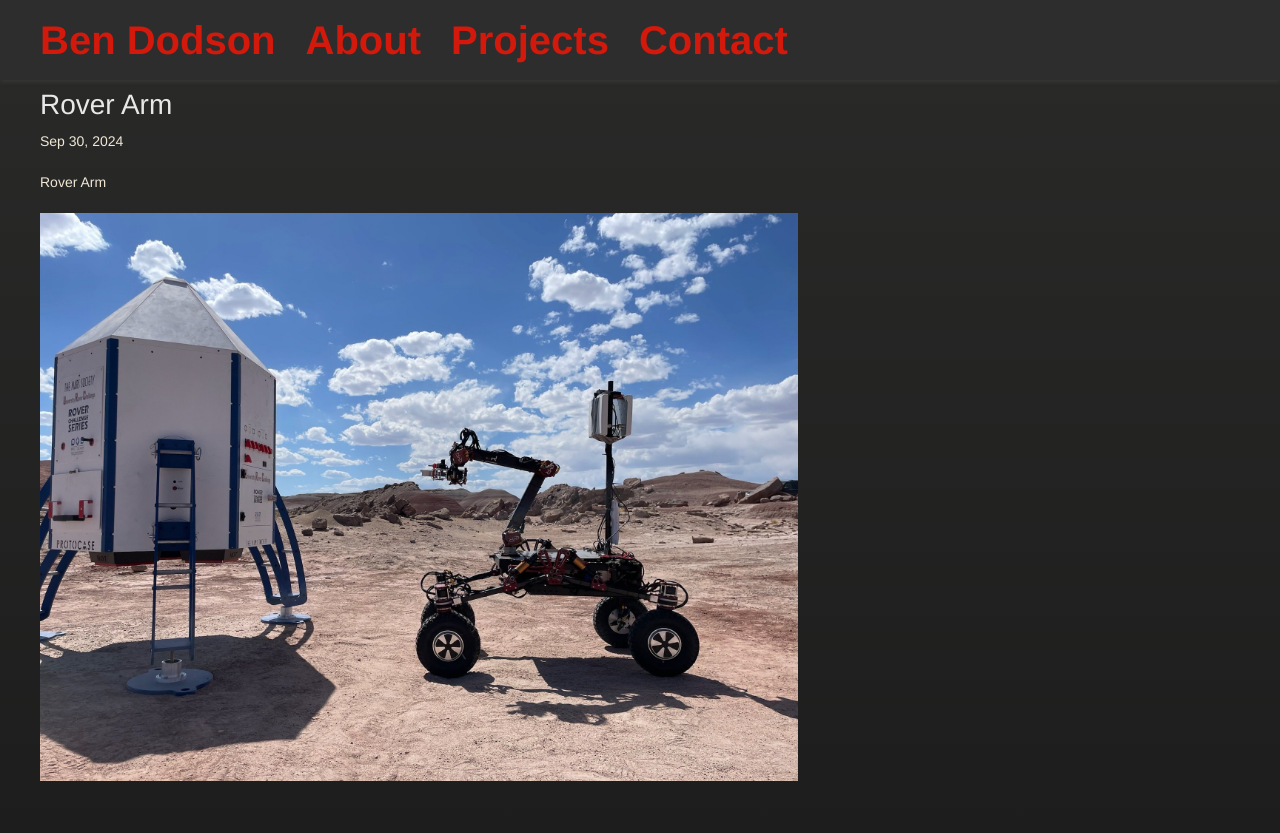
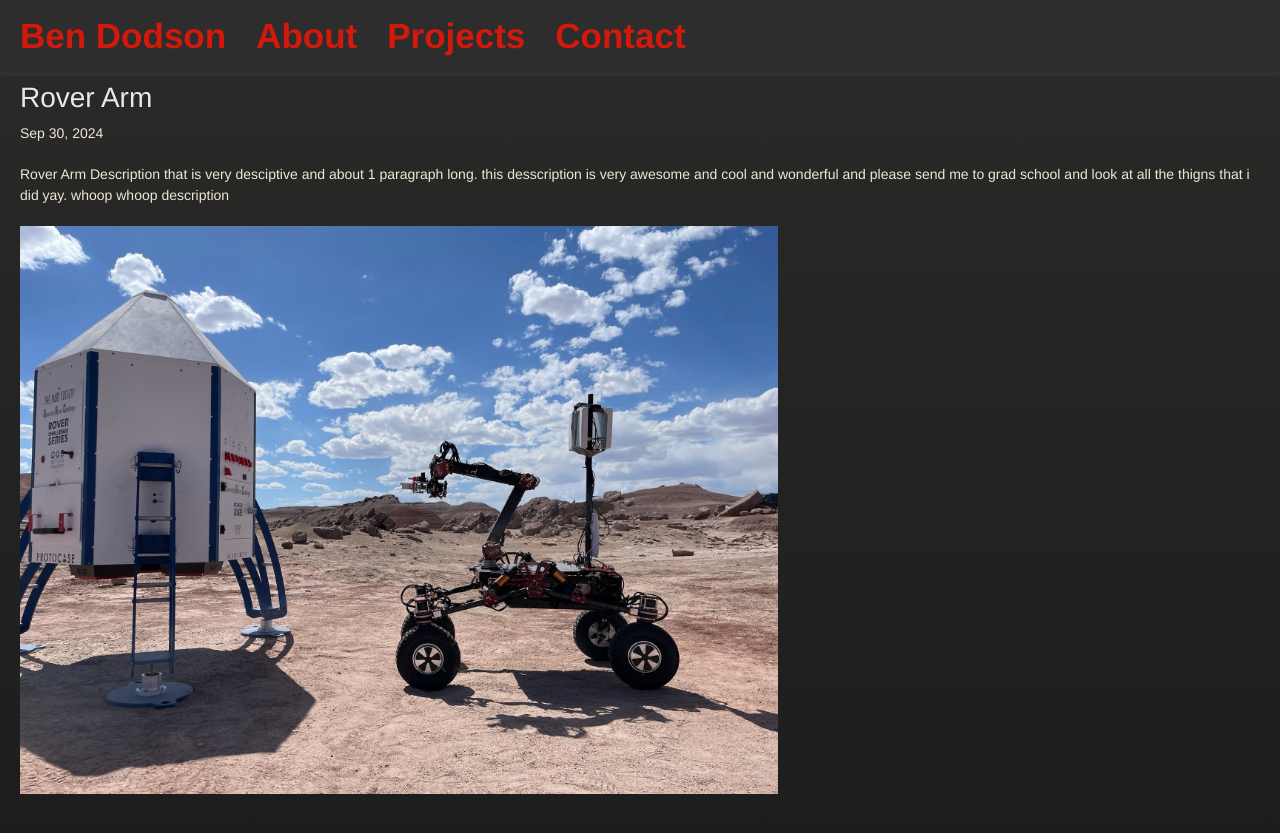
Before and after one commit to BenZen-3/BenZen-3.github.io, a Jekyll site: the page built from _posts/2024-09-30-rover_arm.markdown, in a window 1280 px wide. Shown: the top 833 px of the page. Built offline with Jekyll 4.4.1, drawn with Linux system fonts in a browser that asks for light colours; some web fonts are replaced.

Commit message:
columns and wider

```diff
--- a/404.html
+++ b/404.html
@@ -6,7 +6,7 @@
 <style type="text/css" media="screen">
   .container {
     margin: 10px auto;
-    max-width: 600px;
+    max-width: 1600px;
     text-align: center;
   }
   h1 {
--- a/_includes/header.html
+++ b/_includes/header.html
@@ -48,7 +48,7 @@
 
   .icon-link {
     text-decoration: none;
-    font-size: 40px;
+    font-size: 35px;
     color:rgb(211, 25, 11);
     font-weight: bold;
   }.icon-link:hover {
--- a/_layouts/projects_home.html
+++ b/_layouts/projects_home.html
@@ -19,8 +19,8 @@
             <li>
             <h3><a href="{{ post.url }}">{{ post.title }}</a></h3>
             <img src="{{ post.icon }}" style="width:400px;height:400px;">
-            <p>{{ post.excerpt | strip_html | truncatewords: 20 }}</p>
-            <small>{{ post.date | date: "%B %Y" }}</small>
+            <p>{{ post.excerpt | strip_html | truncatewords: 40 }}</p>
+            <p>{{ post.date | date: "%B %Y" }}</p>
             </li>
         {% endfor %}
         </ul>
--- a/_posts/2024-09-30-rover_arm.markdown
+++ b/_posts/2024-09-30-rover_arm.markdown
@@ -5,6 +5,6 @@
 categories: project
 icon: \assets\images\Rover_Arm_icon.png
 ---
-Rover Arm
+Rover Arm Description that is very desciptive and about 1 paragraph long. this desscription is very awesome and cool and wonderful and please send me to grad school and look at all the thigns that i did yay. whoop whoop description
 
 <img src="\assets\images\Rover_Arm.jpg" style="width:758px;height:568px;">
--- a/assets/css/style.css
+++ b/assets/css/style.css
@@ -237,7 +237,7 @@
 
 /* CHANGES HERE */
 
-.wrapper { max-width: 1200px; margin: 0 auto; position: relative; padding: 0 20px; }
+.wrapper { max-width: 1400px; margin: 0 auto; position: relative; padding: 0 20px; }
 
 /* CHANGES HERE */
 
@@ -261,7 +261,7 @@
 dt { color: #F0E7D5; font-family: 'OpenSansSemibold', "Helvetica Neue", Helvetica, Arial, sans-serif !important; font-weight: normal; }
 
 #header { z-index: 100; left: 0; top: 0px; height: 60px; width: 100%; position: fixed; background: url(../images/nav-bg.gif) #353535; border-bottom: 4px solid #434343; box-shadow: 0px 1px 3px rgba(0, 0, 0, 0.25); }
-#header nav { max-width: 650px; margin: 0 auto; padding: 0 10px; background: blue; margin: 6px auto; }
+#header nav { max-width: 1400px; margin: 0 auto; padding: 0 10px; background: blue; margin: 6px auto; }
 #header nav ul { list-style-type: none; margin: 0; padding: 0; }
 #header nav ul li { font-family: 'OpenSansLight', "Helvetica Neue", Helvetica, Arial, sans-serif; font-weight: normal; list-style: none; display: inline; color: white; line-height: 50px; text-shadow: 0px 1px 0px rgba(0, 0, 0, 0.2); font-size: 14px; }
 #header nav ul li a { color: white; border: 1px solid #5d910b; background: linear-gradient(#93bd20, #659e10); border-radius: 2px; box-shadow: inset 0px 1px 0px rgba(255, 255, 255, 0.3), 0px 3px 7px rgba(0, 0, 0, 0.7); background-color: #93bd20; padding: 10px 12px; margin-top: 6px; line-height: 14px; font-size: 14px; display: inline-block; text-align: center; }
@@ -270,7 +270,7 @@
 #header nav ul li.downloads { float: right; margin-left: 6px; }
 #header nav ul li.title { float: right; margin-right: 10px; font-size: 11px; }
 
-section { max-width: 650px; padding: 30px 0px 50px 0px; margin: 20px 0; margin-top: 70px; }
+section { max-width: 1400px; padding: 30px 0px 50px 0px; margin: 20px 0; margin-top: 70px; }
 section #title { border: 0; outline: none; margin: 0 0 50px 0; padding: 0 0 5px 0; }
 section #title h1 { font-family: 'OpenSansLight', "Helvetica Neue", Helvetica, Arial, sans-serif; font-weight: normal; font-size: 40px; text-align: center; line-height: 36px; }
 section #title p { color: #d7cfbe; font-family: 'OpenSansLight', "Helvetica Neue", Helvetica, Arial, sans-serif; font-weight: normal; font-size: 18px; text-align: center; }
```
Also changed, not shown: _layouts/home.html (+13 -7 lines), assets/images/Mii.png (added).
